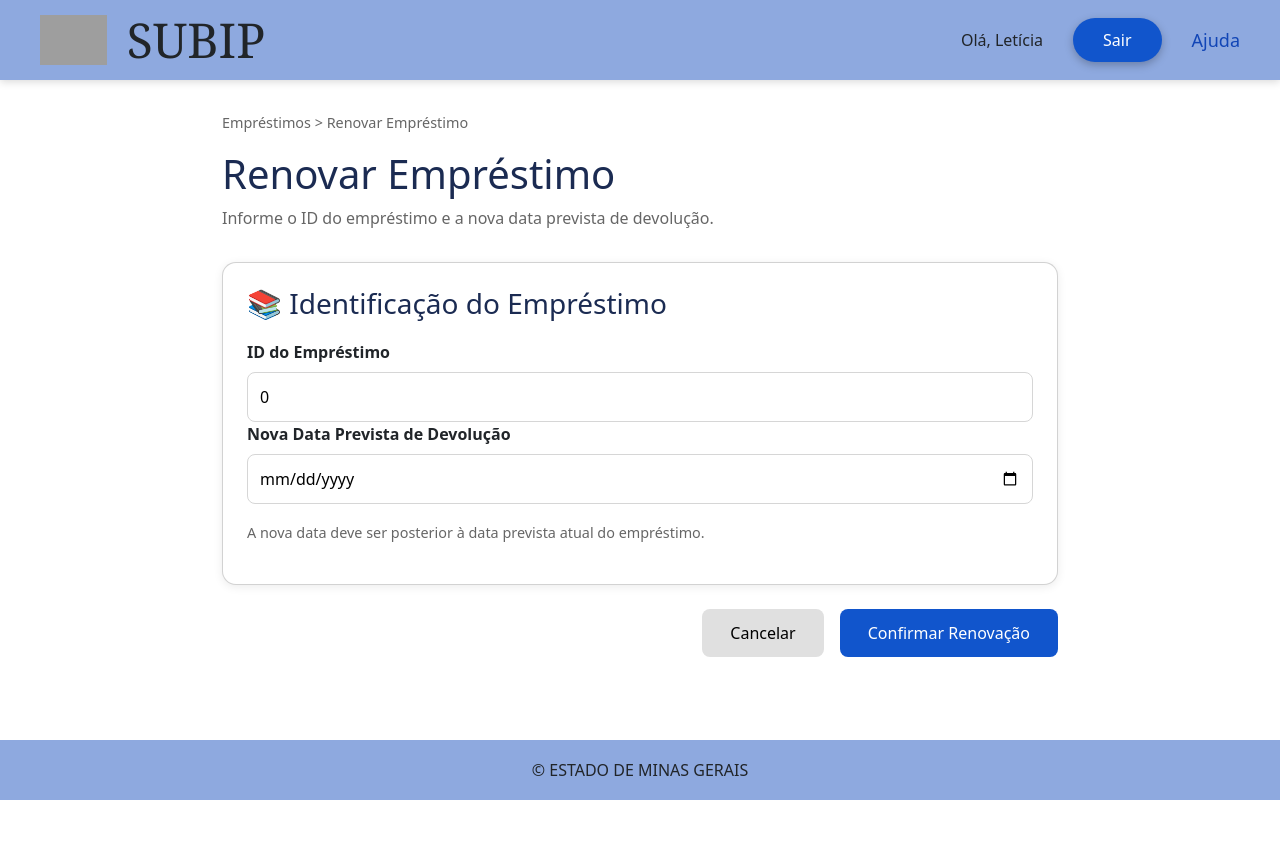
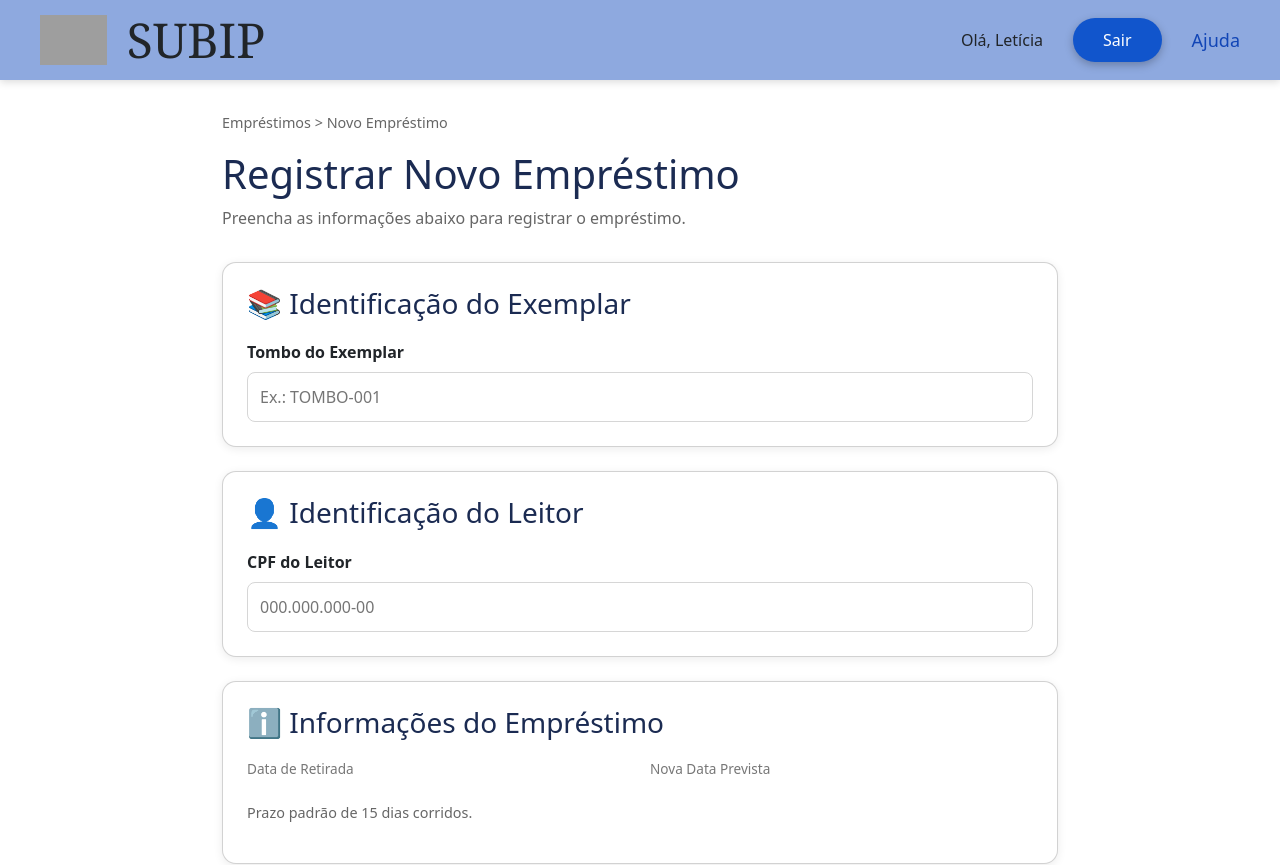
Before and after one commit to Leticia-mauricio/SUBiP-Frontend, an Angular app: page /gerenciar/emprestimos/renovar in a window 1280 px wide. Shown: the top 865 px of the page. Before the commit the page ends 800 px from the top, so only its background shows below. Built offline with nearby package versions, Linux system fonts and the light colour scheme; grey boxes are pictures that could not be loaded.

Commit message:
Jun 27, 2026, 3:58 PM

```diff
--- a/src/app/features/emprestimo/pages/emprestimo-renovar/emprestimo-renovar.html
+++ b/src/app/features/emprestimo/pages/emprestimo-renovar/emprestimo-renovar.html
@@ -1,54 +1,104 @@
 <div class="emprestimo-container">
 
   <div class="page-header">
-    <span class="breadcrumb">Empréstimos > Renovar Empréstimo</span>
-    <h1>Renovar Empréstimo</h1>
-    <p>Informe o ID do empréstimo e a nova data prevista de devolução.</p>
+    <span class="breadcrumb">
+      Empréstimos > Novo Empréstimo
+    </span>
+
+    <h1>Registrar Novo Empréstimo</h1>
+
+    <p>
+      Preencha as informações abaixo para registrar o empréstimo.
+    </p>
   </div>
 
   <form class="emprestimo-form">
 
     <div class="card">
-      <h3>📚 Identificação do Empréstimo</h3>
+      <h3>📚 Identificação do Exemplar</h3>
 
       <div class="form-group">
-        <label for="emprestimoId">ID do Empréstimo</label>
-        <input
-          id="emprestimoId"
-          type="number"
-          placeholder="Ex.: 1"
-          [(ngModel)]="emprestimoId"
-          name="emprestimoId"
-          min="1"
-        />
+        <label for="tombo">Tombo do Exemplar</label>
+
+        <input id="tombo" type="text" name="tombo" placeholder="Ex.: TOMBO-001" [(ngModel)]="tombo"
+          (ngModelChange)="buscarExemplar()" />
       </div>
 
+      @if (tituloLivro) {
+      <div class="info-box">
+        <div class="info-item">
+          <span class="label">Livro</span>
+          <span class="value">{{ tituloLivro }}</span>
+        </div>
+      </div>
+      }
+
+    </div>
+
+    <div class="card">
+      <h3>👤 Identificação do Leitor</h3>
+
       <div class="form-group">
-        <label for="novaData">Nova Data Prevista de Devolução</label>
-        <input
-          id="novaData"
-          type="date"
-          [(ngModel)]="renovacao.dataDevolucaoPrevista"
-          name="novaData"
-        />
+        <label for="cpf">CPF do Leitor</label>
+
+        <input id="cpf" type="text" name="cpf" placeholder="000.000.000-00" [(ngModel)]="cpf"
+          (ngModelChange)="buscarLeitor()" />
+      </div>
+
+      @if (nomeLeitor) {
+      <div class="info-box">
+        <div class="info-item">
+          <span class="label">Leitor</span>
+          <span class="value">{{ nomeLeitor }}</span>
+        </div>
+      </div>
+      }
+
+    </div>
+
+    <div class="card">
+      <h3>ℹ️ Informações do Empréstimo</h3>
+
+      <div class="info-box">
+
+        <div class="info-item">
+          <span class="label">Data de Retirada</span>
+          <span class="value">
+            {{ hoje }}
+          </span>
+        </div>
+
+        <div class="info-item">
+          <span class="label">Nova Data Prevista</span>
+          <span class="value destaque">
+            {{ novaDataPrevista }}
+          </span>
+        </div>
+
       </div>
 
       <p class="observacao">
-        A nova data deve ser posterior à data prevista atual do empréstimo.
+        Prazo padrão de 15 dias corridos.
       </p>
+
     </div>
 
     @if (erro) {
-      <div class="erro-msg">{{ erro }}</div>
+    <div class="erro-msg">
+      {{ erro }}
+    </div>
     }
 
     <div class="actions">
+
       <button type="button" class="btn-cancelar" (click)="cancelar()">
         Cancelar
       </button>
-      <button type="button" class="btn-confirmar" (click)="renovar()">
-        Confirmar Renovação
+
+      <button type="button" class="btn-confirmar" (click)="salvar()">
+        Confirmar Empréstimo
       </button>
+
     </div>
 
   </form>
```
